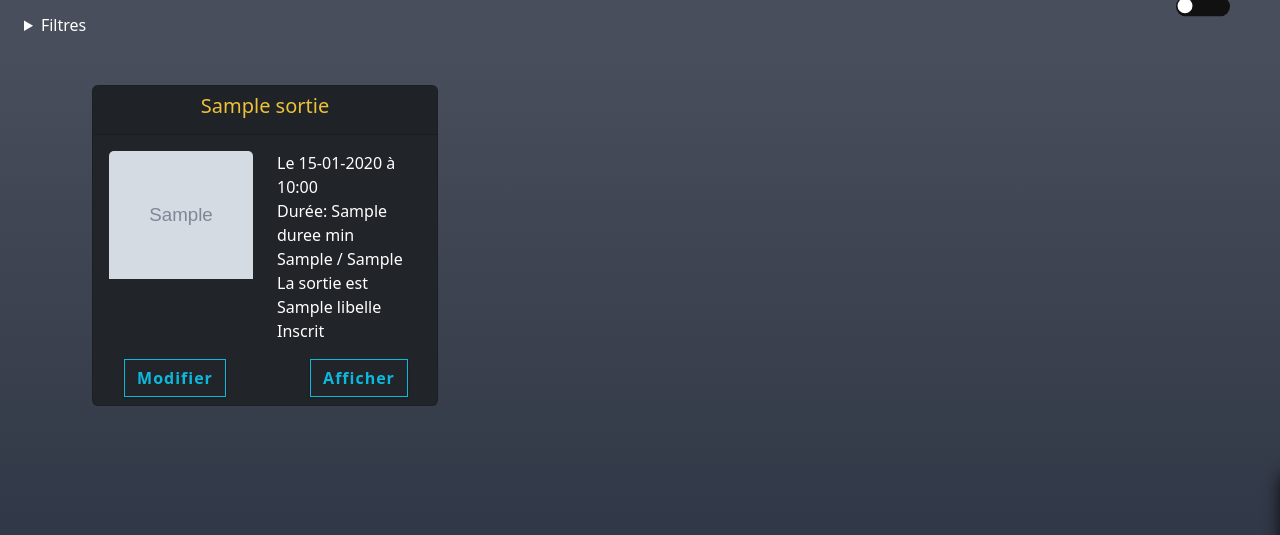
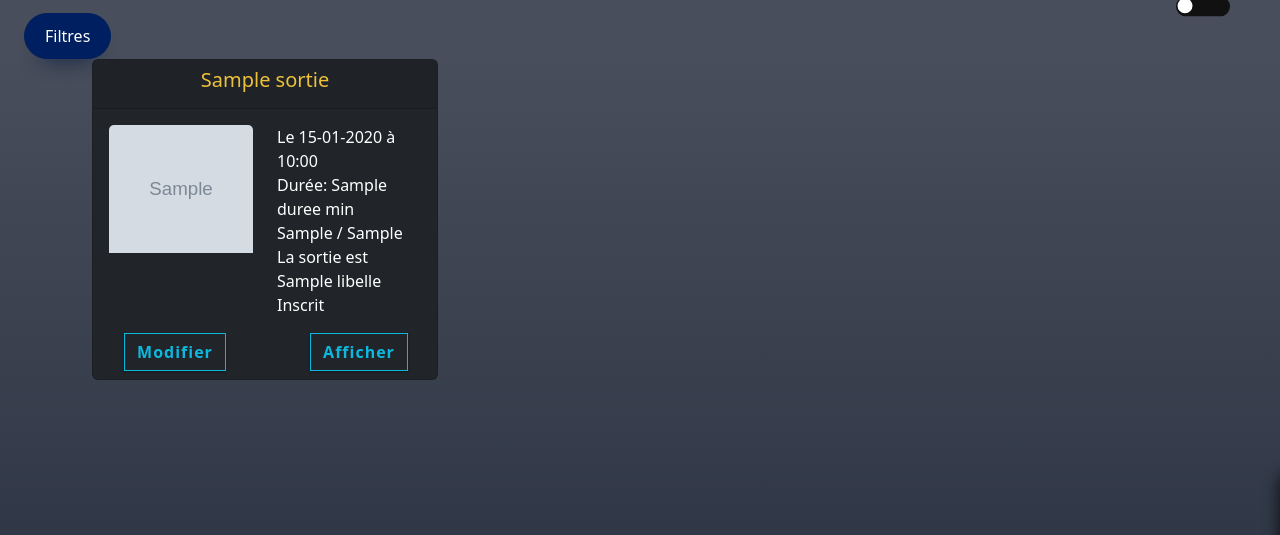
Before and after one commit to Tiphritos/Sortir.com, a Symfony app: template templates/accueil/index.html.twig in a window 1280 px wide. Shown: the part 66-601 px from the top of the page. Run offline with Twig, Linux system fonts and the light colour scheme; the template is opened without the code that fills it: most values are stand-ins (such as "Sample title", 1, 10 or a date in 2020); grey boxes marked "Sample" are stand-in pictures; some libraries are stand-ins or nearby versions.

Commit message:
Les filtres sa mere

```diff
--- /dev/null
+++ b/public/css/Style/filterspanel.css
@@ -0,0 +1,156 @@
+.filters-panel-container {
+    position: fixed;
+    z-index: 999;
+    transform: translateX(-110%);
+    transition: transform 0.4s ease-in-out;
+    opacity: 80%;
+}
+
+.filters-panel-container.visible {
+    transform: translateX(10px);
+    opacity: 95%;
+}
+
+.filters-panel {
+    background-color: #1A2226;
+    border-radius: 10px;
+    box-shadow: 5px -9px 15px 6px rgba(0,0,0,0.7);
+    border: 1px solid #0DB8DE;
+    display: flex;
+    flex-direction: column;
+    justify-content: center;
+    color: white;
+
+    /*position: relative;*/
+    /*height: 169px;*/
+    /*width: 370px;*/
+    max-width: calc(100% - 10px);
+}
+
+.filters-panel button.close-btn {
+    border: 0;
+    color: #97A5CE;
+    cursor: pointer;
+    font-size: 20px;
+    position: absolute;
+    top: 5px;
+    right: 5px;
+}
+
+.filters-panel button.close-btn:focus {
+    outline: none;
+}
+
+/*.filter-title {*/
+
+/*    border-radius: 0 0 10px 10px;*/
+/*    border: 1px solid #0DB8DE;*/
+/*    color: #fff;*/
+/*    font-size: 20px;*/
+/*    line-height: 18px;*/
+/*    padding: 2px 17px 6px;*/
+/*    !*position: absolute;*!*/
+/*    top: 0;*/
+/*    left: 50%;*/
+/*    margin: 0;*/
+/*    transform: translateX(-50%);*/
+/*    text-align: center;*/
+/*    width: 235px;*/
+/*}*/
+
+.filters-panel p i {
+    margin: 0 5px;
+}
+
+.filters-panel h4 {
+    margin: 20px 0;
+    color: #97A5CE;
+
+    font-size: 14px;
+    line-height: 18px;
+    text-transform: uppercase;
+}
+
+.filters-panel ul {
+
+    list-style-type: none;
+    padding: 0;
+    margin: 0;
+}
+
+.filters-panel ul li {
+    margin: 0 10px;
+}
+
+.filters-panel ul li a {
+
+
+    color: #001F61;
+    font-size: 20px;
+    display: flex;
+
+    align-items: flex-start;
+    height: 31px;
+    width: 104px;
+    text-decoration: none;
+    flex-direction: column-reverse;
+    flex-wrap: nowrap;
+    align-content: center;
+
+}
+
+
+.filter-btn {
+    border-radius: 26.5px;
+    background-color: #001F61;
+    border: 1px solid #001F61;
+    box-shadow: 0 16px 22px -17px #03153B;
+    color: #fff;
+    cursor: pointer;
+    font-size: 16px;
+    line-height: 20px;
+    padding: 12px 20px;
+    /*position: fixed;*/
+    /*bottom: 20px;*/
+    /*right: 20px;*/
+    z-index: 999;
+}
+
+.filter-btn:hover {
+    background-color: #ffffff;
+    color: #001F61;
+}
+
+.filter-btn:focus {
+    outline: none;
+}
+
+/*.floating-text {
+    background-color: #001F61;
+    border-radius: 10px 10px 0 0;
+    color: #fff;
+    font-family: 'Muli';
+    padding: 7px 15px;
+    position: fixed;
+    bottom: 0;
+    left: 50%;
+    transform: translateX(-50%);
+    text-align: center;
+    z-index: 998;
+}
+
+.floating-text a {
+    color: #FF7500;
+    text-decoration: none;
+}*/
+
+@media screen and (max-width: 480px) {
+
+    .filters-panel-container.visible {
+        transform: translateX(0px);
+    }
+
+    .filter-btn {
+        right: 10px;
+    }
+}
--- a/public/css/main.css
+++ b/public/css/main.css
@@ -3,3 +3,4 @@
 @import url("Themes/themeSecondaire.css");
 @import url("Style/Panel.css");
 @import url("Style/styleConnection.css");
+@import url("Style/filterspanel.css");
--- /dev/null
+++ b/public/js/filters.js
@@ -0,0 +1,12 @@
+// SOCIAL PANEL JS
+const filter_btn = document.querySelector('.filter-btn');
+const fclose_btn = document.querySelector('.fclose-btn');
+const filters_panel_container = document.querySelector('.filters-panel-container');
+
+filter_btn.addEventListener('click', () => {
+    filters_panel_container.classList.toggle('visible')
+},true);
+
+fclose_btn.addEventListener('click', () => {
+    filters_panel_container.classList.remove('visible')
+},true);
--- a/templates/accueil/index.html.twig
+++ b/templates/accueil/index.html.twig
@@ -1,23 +1,29 @@
 {% extends 'base.html.twig' %}
 
 {% block body %}
+    <script src="{{ asset('js/filters.js') }}" defer></script>
     <div class="container-fluid base-app">
         {% for message in app.flashes('message') %}
             <div class="flash-info">
                 {{ message }}
             </div>
         {% endfor %}
-        <details id="zone-filtres container-fluid " class=" mb-5 d-none d-md-block">
-            <summary class="text-right">Filtres</summary>
-            <div class="row justify-content-center">
+        <button class="text-right filter-btn">Filtres</button>
+        <br>
+        <div id="zone-filtres container-fluid " class=" mb-5 d-none d-md-block filters-panel-container">
+            <div class="row justify-content-center filters-panel">
                 <div class="col-sm-0 col-md-2"></div>
-                <div class="col-8">
+                <div class="col-12 m-3">
+
                     <form action="{{ path('app_accueil_filtres') }}" method="post">
+
                         <div class="row">
-                            <div class="col-2">
+                            <div class="col-4">
+                                <div class="row">
+                                    <div class="col-4 text-end">
                                         <label for="sites">Site: </label>
                                     </div>
-                            <div class="col-10">
+                                    <div class="col-8">
                                         <select name="sites" id="sites">
                                             <option value="">Tous</option>
                                             {% for site in sites %}
@@ -33,33 +39,33 @@
                                     </div>
                                 </div>
                                 <div class="row">
+                                    <div class="col-4 text-end">
+                                        <label for="mot-clef">Mot clef: </label>
+                                    </div>
                                     <div class="col-6">
-                                <div class="row">
-                                    <div class="col-12 mt-2">
-                                        <label for="mot-clef">Le nom de la sortie contient: </label>
                                         <input type="text" name="mot-clef" id="mot-clef" placeholder="Mot-clef">
                                     </div>
-                                    {# Dates #}
-                                    <div class="col-12 mt-3">
+                                </div>
                                 <div class="row">
-                                            <div class="col-6">
-                                                <label for="date1">Entre </label>
+                                    <div class="col-4 text-end">
+                                        <label for="date1">De: </label>
+                                    </div>
+                                    <div class="col-8">
                                         <input type="date" name="date1" id="date1">
                                     </div>
-                                            <div class="col-1">
-                                                <p>et</p>
                                 </div>
-                                            <div class="col-5">
-
+                                <div class="row">
+                                    <div class="col-4 text-end">
+                                        <label for="date2"> Jusqu'à: </label>
+                                    </div>
+                                    <div class="col-8">
                                         <input type="date" name="date2" id="date2">
                                     </div>
                                 </div>
                             </div>
-                                </div>
 
-                            </div>
-                            {# Checkboxes #}
-                            <div class="col-6">
+
+                            <div class="col-4">
                                 <div class="row">
                                     <div class="col-12">
                                         <input type="checkbox" name="estOrganisateur" id="estOrganisateur" value="estOrganisateur">
@@ -78,15 +84,72 @@
                                         <label for="sortiesPassees">Sorties passées</label>
                                     </div>
                                 </div>
+
                             </div>
+
+                            <div class="col-4">
+                                <button type="submit" class="btn btn-outline-primary ms-1">Rechercher</button>
+
                             </div>
-                </div>
-                <div class="col-2 parent">
-                    <button type="submit" class="creation">Rechercher</button>
                         </div>
                     </form>
                 </div>
-        </details>
+
+                <div class="row">
+
+                    {#                            <div class="col-6">#}
+                    {#                                <div class="row">#}
+                    {#                                    <div class="col-12 mt-2">#}
+                    {#                                        <label for="mot-clef">Le nom de la sortie contient: </label>#}
+                    {#                                        <input type="text" name="mot-clef" id="mot-clef" placeholder="Mot-clef">#}
+                    {#                                    </div>#}
+                    {# Dates #}
+                    {#                                    <div class="col-12 mt-3">#}
+                    {#                                        <div class="row">#}
+                    {#                                            <div class="col-6">#}
+                    {#                                                <label for="date1">Entre </label>#}
+                    {#                                                <input type="date" name="date1" id="date1">#}
+                    {#                                            </div>#}
+
+                    {#                                            <div class="col-5">#}
+                    {#                                                <input type="date" name="date2" id="date2">#}
+                    {#                                            </div>#}
+                    {#                                        </div>#}
+                    {#                                    </div>#}
+                    {#                </div>#}
+                    {#            </div>#}
+
+                    {#                                <div class="col-4">#}
+                    {#                                    <div class="row">#}
+                    {#                                        <div class="col-12">#}
+                    {#                                            <input type="checkbox" name="estOrganisateur" id="estOrganisateur" value="estOrganisateur">#}
+                    {#                                            <label for="estOrganisateur">Je suis l'organisateur</label>#}
+                    {#                                        </div>#}
+                    {#                                        <div class="col-12">#}
+                    {#                                            <input type="checkbox" name="estInscrit" id="estInscrit" value="estInscrit">#}
+                    {#                                            <label for="estInscrit">Je suis inscrit</label>#}
+                    {#                                        </div>#}
+                    {#                                        <div class="col-12">#}
+                    {#                                            <input type="checkbox" name="pasInscrit" id="pasInscrit" value="pasInscrit">#}
+                    {#                                            <label for="pasInscrit">Je ne suis pas inscrit</label>#}
+                    {#                                        </div>#}
+                    {#                                        <div class="col-12">#}
+                    {#                                            <input type="checkbox" name="sortiesPassees" id="sortiesPassees" value="sortiesPassees">#}
+                    {#                                            <label for="sortiesPassees">Sorties passées</label>#}
+                    {#                                        </div>#}
+                    {#                                    </div>#}
+                    {#                                </div>#}
+
+                    {#            <div class="col-2">#}
+                    {#                <button type="submit" class="btn btn-outline-primary ms-1">Rechercher</button>#}
+                    {#            </div>#}
+                    {#        </div>#}
+
+                    {#        </form>#}
+                </div>
+
+            </div>
+        </div>
         <div class="container scroller">
             <div class="card-deck">
                 <div class="row">
--- a/templates/base.html.twig
+++ b/templates/base.html.twig
@@ -41,7 +41,6 @@
                             <ul class="dropdown-menu dropdown-menu-dark" aria-labelledby="navbarScrollingDropdown">
                                 <li><a class="dropdown-item " href="#">Villes</a></li>
                                 <li><a class="dropdown-item" href="#">Lieu</a></li>
-
                                 <li><a class="dropdown-item" href="{{ path('app_participant_index')}}">Participant</a></li>
                             </ul>
                         </li>
```
Lines whose indentation alone changed are shown as unchanged.
